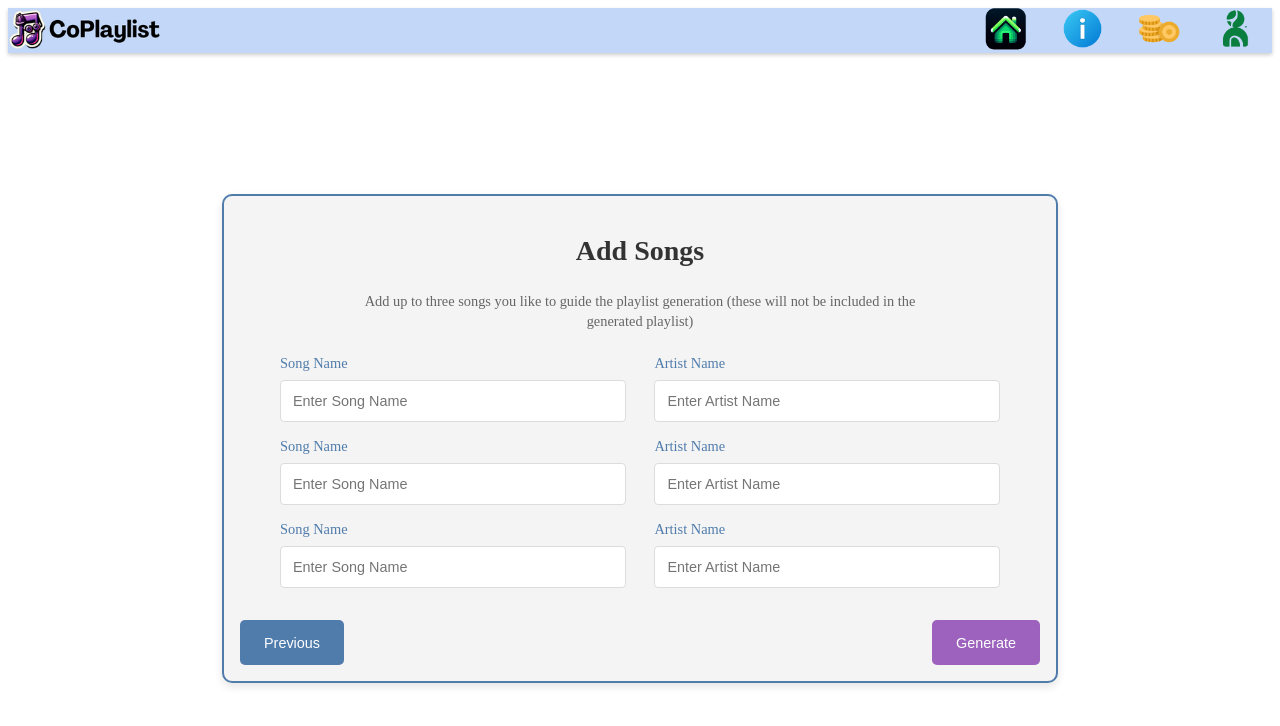
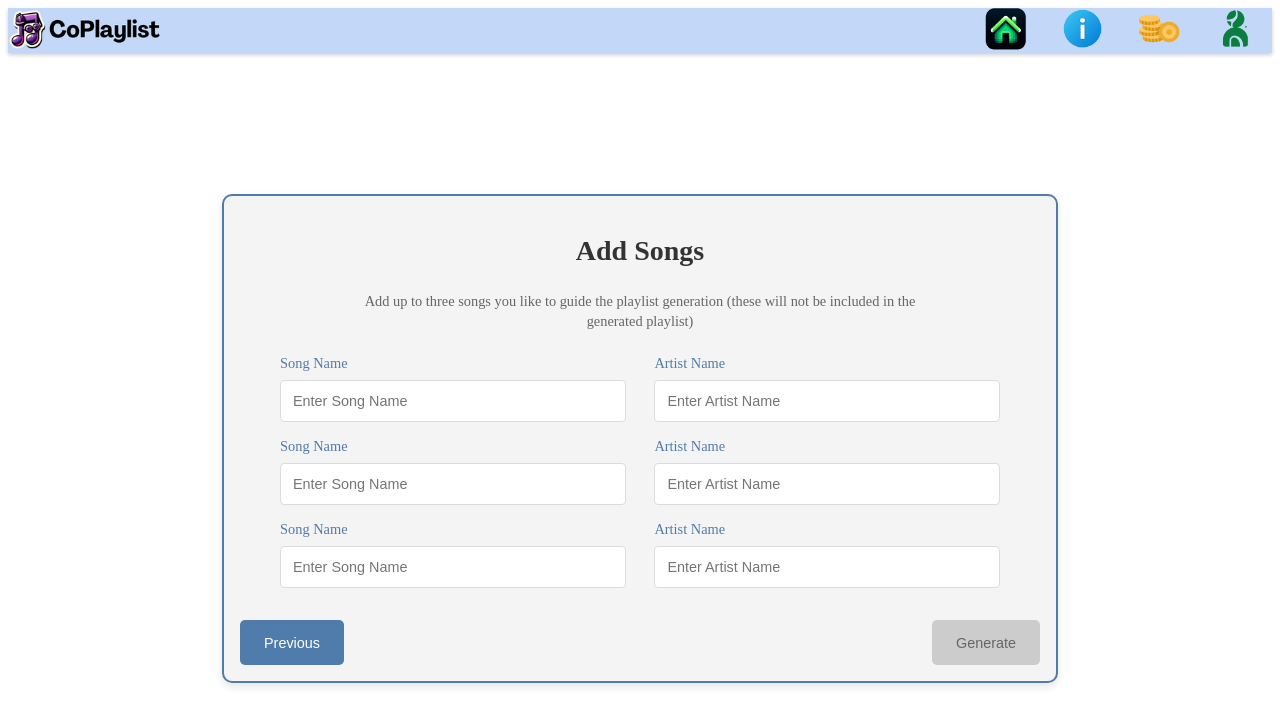
Before and after one commit to WuTangLan1/coplaylist, a Vue app: page /songs in a window 1280 px wide. Shown: the top 726 px of the page. Built offline with nearby package versions, Linux system fonts and the light colour scheme; no server answers.

Commit message:
auth required to generate

```diff
--- a/src/components/inputsDir/songsContainer.vue
+++ b/src/components/inputsDir/songsContainer.vue
@@ -3,6 +3,7 @@
 import { ref } from 'vue';
 import { usePromptStore } from '@/stores/usePromptStore';
 import { useRouter } from 'vue-router';
+import { useAuthStore } from '@/stores/useAuthStore';
 
 export default {
   setup() {
@@ -14,6 +15,9 @@ export default {
       { name: '', artist: '' }
     ]);
 
+    const authStore = useAuthStore();
+    console.log("Auth Store:", authStore);
+    console.log("Is Authenticated:", authStore.isAuthenticated)
     function updateSong(index, field, value) {
         selectedSongs.value[index][field] = value;
 
@@ -24,6 +28,10 @@ export default {
         }
       }
     async function generatePlaylist() {
+      if (!authStore.isAuthenticated) {
+        console.error("User is not logged in. Cannot generate playlist.");
+        return;
+      }
       await promptStore.generatePlaylist();
       router.push({ name: 'Output' });
 
@@ -37,7 +45,8 @@ export default {
       selectedSongs,
       updateSong,
       generatePlaylist,
-      goBack
+      goBack,
+      authStore
     };
   }
 };
@@ -71,7 +80,7 @@ export default {
     </div>
     <div class="button-group">
       <button class="prev-btn" @click="goBack">Previous</button>
-      <button class="gen-btn" @click="generatePlaylist">Generate</button>
+      <button class="gen-btn" :disabled="!authStore.isAuthenticated" @click="generatePlaylist">Generate</button>
     </div>
   </div>
 </template>
@@ -153,6 +162,12 @@ h3.description {
   margin-top: 1rem;
 }
 
+button:disabled {
+  background-color: #ccc; /* Light gray background */
+  color: #666; /* Darker text color for contrast */
+  cursor: not-allowed; /* Shows a 'not allowed' cursor on hover */
+}
+
 .gen-btn, .prev-btn {
   padding: 0.9rem 1.5rem;
   background-color: #507cac;
--- a/src/stores/useAuthStore.js
+++ b/src/stores/useAuthStore.js
@@ -7,7 +7,9 @@ import { auth, db } from '@/components/fbDir/fbInit';
 export const useAuthStore = defineStore('auth', {
   state: () => ({
     user: null,
+    isAuthenticated: false,
   }),
+
   actions: {
     async registerUser(details) {
       const { email, fullName, username, password, musicTaste } = details;
@@ -73,6 +75,7 @@ export const useAuthStore = defineStore('auth', {
         if (user) {
           this.user = user;
           this.fetchUserProfile();
+          this.isAuthenticated = true; // Set isAuthenticated to true when the user is logged in
         } else {
           this.isAuthenticated = false;
           this.user = null;
```
